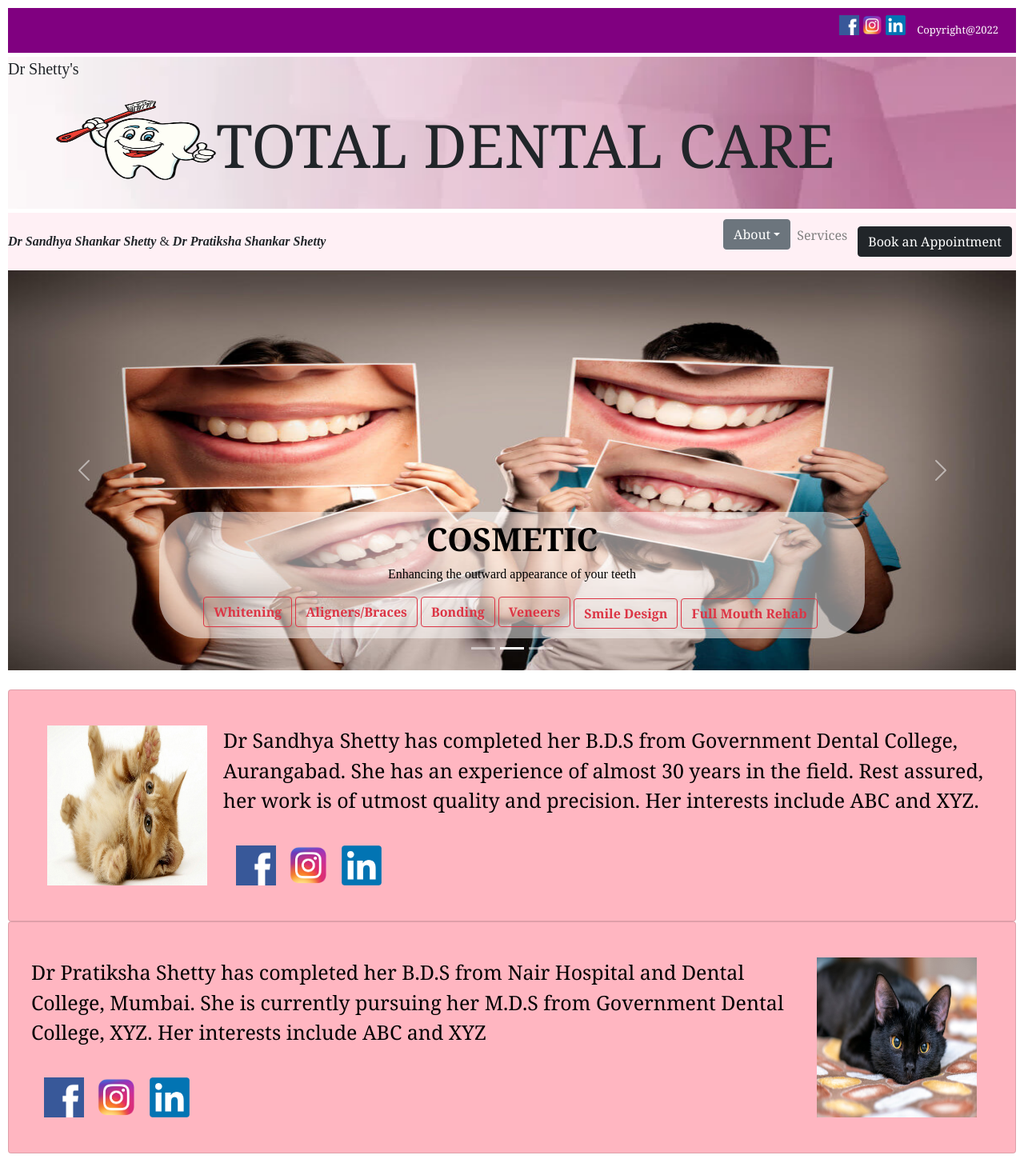
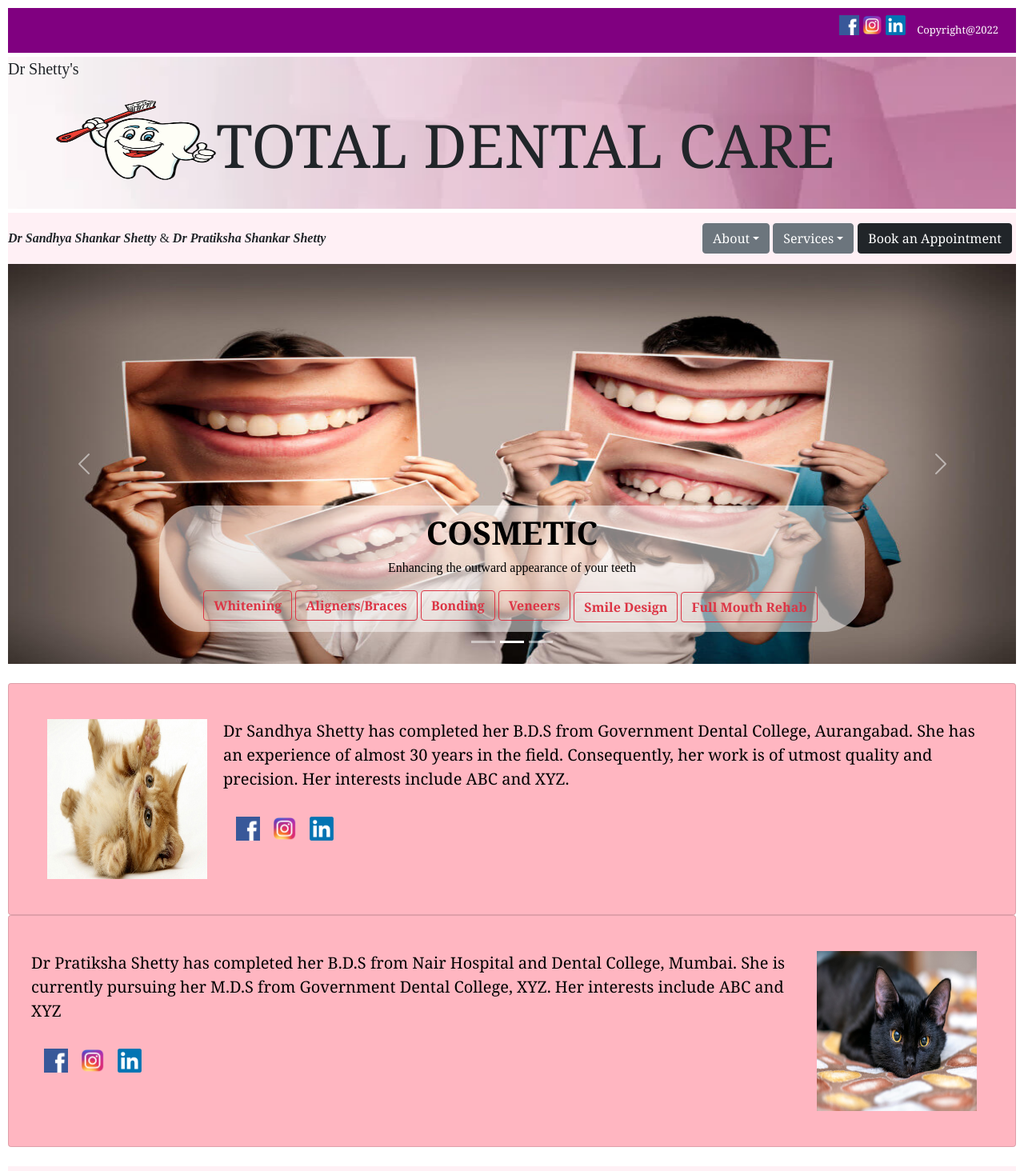
Before and after one commit to PrakritiShetty/ClinicWebsite, a React (Create React App) app in the folder client/: page / in a window 1280 px wide. Shown: the top 1464 px of the page at 80% size. Built offline with nearby package versions, Linux system fonts and the light colour scheme.

Commit message:
dropdownCompleted

```diff
--- a/client/src/components/index.component.js
+++ b/client/src/components/index.component.js
@@ -14,20 +14,33 @@ export default class Index extends React.Component
 
         this.toggle1 = this.toggle1.bind(this);
         this.toggle2 = this.toggle2.bind(this);
+        this.toggle2a= this.toggle2a.bind(this);
+        this.toggle2b= this.toggle2a.bind(this);
+        this.toggle2c= this.toggle2a.bind(this);
 
-        // this.onMouseEnter = this.onMouseEnter.bind(this);
-        // this.onMouseLeave = this.onMouseLeave.bind(this);
+
+        this.onMouseEnter1 = this.onMouseEnter1.bind(this);
+        this.onMouseLeave1 = this.onMouseLeave1.bind(this);
+        this.onMouseEnter2 = this.onMouseEnter2.bind(this);
+        this.onMouseLeave2 = this.onMouseLeave2.bind(this);
+        this.onMouseEnter2a = this.onMouseEnter2a.bind(this);
+        this.onMouseLeave2a = this.onMouseLeave2a.bind(this);
+        this.onMouseEnter2b = this.onMouseEnter2b.bind(this);
+        this.onMouseLeave2b = this.onMouseLeave2b.bind(this);
+        this.onMouseEnter2c = this.onMouseEnter2c.bind(this);
+        this.onMouseLeave2c = this.onMouseLeave2c.bind(this);
         this.state = {
           dropdownOpen1: false,
           dropdownOpen2: false,
-
+          dropdownOpen2a: false,
+          dropdownOpen2b: false,
+          dropdownOpen2c: false
         };
       }
 
       toggle1() {
         this.setState(prevState => ({
-          dropdownOpen1: !prevState.dropdownOpen1,
-
+          dropdownOpen1: !prevState.dropdownOpen1
         }));
       }
       toggle2() {
@@ -35,13 +48,62 @@ export default class Index extends React.Component
           dropdownOpen2: !prevState.dropdownOpen2
         }));
       }
+      toggle2a() {
+        this.setState(prevState => ({
+          dropdownOpen2a: !prevState.dropdownOpen2a
+        }));
+      }
+      toggle2b() {
+        this.setState(prevState => ({
+          dropdownOpen2a: !prevState.dropdownOpen2b
+        }));
+      }
+      toggle2c() {
+        this.setState(prevState => ({
+          dropdownOpen2a: !prevState.dropdownOpen2c
+        }));
+      }
+        onMouseEnter1() {
+            console.log("pressed");
+            this.setState({ dropdownOpen1: true });
+        }
+        onMouseLeave1() {
+            this.setState({ dropdownOpen1: false });
+        }
+        onMouseEnter2() {
+            console.log("pressed");
+          this.setState({ dropdownOpen2: true });
+        }
+        onMouseLeave2() {
+          this.setState({ dropdownOpen2: false });
 
+        }
+        onMouseEnter2a() {
+            console.log("pressed");
+          this.setState({ dropdownOpen2a: true });
+        }
+        onMouseLeave2a() {
+          this.setState({ dropdownOpen2a: false });
+        }
+        onMouseEnter2b() {
+            console.log("pressed");
+          this.setState({ dropdownOpen2b: true });
+        }
+        onMouseLeave2b() {
+          this.setState({ dropdownOpen2b: false });
+        }
+        onMouseEnter2c() {
+            console.log("pressed");
+          this.setState({ dropdownOpen2c: true });
+        }
+        onMouseLeave2c() {
+          this.setState({ dropdownOpen2c: false });
+        }
 
 
     render()
     {
     return(
-
         <div style={{margin:10, fontFamily:"Georgia"}}>
     <header>
         <nav className="navbar navbar-expand-sm container-fluid" style={{backgroundColor:"Purple"}}>
@@ -57,7 +119,8 @@ export default class Index extends React.Component
         </nav>
 
         <nav className="navbar-brand" style={{fontFamily:"Times New Roman", width:'100%'}}>
-              <ul className="navbar-nav" style={{backgroundImage: "url('./images/back.png')",width:'100%',backgroundSize: 'cover',backgroundRepeat: 'space'}}>
+            <ul className="navbar-nav"
+                style={{backgroundImage: "url('./images/back.png')",width:'100%',backgroundSize: 'cover',backgroundRepeat: 'space'}}>
                 <li className="navbar-item">
 
                     <p className="navbar-item" style={{fontFamily:"Lucida Handwriting"}}>Dr Shetty's</p>
@@ -68,17 +131,15 @@ export default class Index extends React.Component
 
                             <li><img src='./images/logotooth.png' height="100" width="200"></img></li>
 
-                      <li><p className="nav-brand" style={{textAlign:"center", fontFamily:"Georgia" ,fontSize:75}}>TOTAL DENTAL CARE</p></li>
+                            <li>
+                                <p className="nav-brand"
+                                    style={{textAlign:"center", fontFamily:"Georgia" ,fontSize:75}}>TOTAL DENTAL CARE
+                                </p>
+                            </li>
                         </ul>
                     </nav>
                 </li>
-                  {/* <li className="navbar-item ms-auto">
-                      <p class="form-check form-switch ms-auto">
-                          <input class="form-check-input" type="checkbox" role="switch" id="flexSwitchCheckDefault" />
-                          <span><label class="form-check-label" for="flexSwitchCheckDefault"
-                              style={{fontSize: '10px'}}>Theme</label></span>
-                      </p>
-                  </li> */}
+
             </ul>
 
         </nav>
@@ -95,20 +156,71 @@ export default class Index extends React.Component
 
 
             <ul className="navbar-nav ms-auto">
-                  <li className="navbar-item">
+                <li className="navbar-item px-1">
 
-                  <Dropdown className="d-inline" // onMouseOver={this.onMouseEnter} // onMouseLeave={this.onMouseLeave}
+                    <Dropdown className="d-inline" onMouseOver={this.onMouseEnter1} onMouseLeave={this.onMouseLeave1}
                         isOpen={this.state.dropdownOpen1} toggle={this.toggle1}>
                         <DropdownToggle caret>
                             About
                         </DropdownToggle>
                         <DropdownMenu>
-                            <DropdownItem ><a href="#" style={{textDecoration:"none"}}>Home</a></DropdownItem>
+                            <DropdownItem>Home</DropdownItem>
                         </DropdownMenu>
                     </Dropdown>
                 </li>
                 <li className="navbar-item">
-                      <p className="nav-link" style={{color:"grey"}}>Services</p>
+                    <Dropdown className="d-inline" onMouseOver={this.onMouseEnter2} onMouseLeave={this.onMouseLeave2}
+                        isOpen={this.state.dropdownOpen2} toggle={this.toggle2}>
+                        <DropdownToggle caret>
+                            Services
+                        </DropdownToggle>
+                        <DropdownMenu>
+                            <DropdownItem>
+                                <Dropdown   onMouseOver={this.onMouseEnter2a}
+                                    onMouseLeave={this.onMouseLeave2a} isOpen={this.state.dropdownOpen2a}
+                                    toggle={this.toggle2a} alignLeft>
+                                    <DropdownToggle caret style={{background:"white", textDecoration:"none", color:"black", border:"none"}}>General</DropdownToggle>
+                                    <DropdownMenu>
+                                        <DropdownItem>Filling</DropdownItem>
+                                        <DropdownItem>Scaling</DropdownItem>
+                                        <DropdownItem>Crowns</DropdownItem>
+                                        <DropdownItem>Emergency</DropdownItem>
+                                    </DropdownMenu>
+                                </Dropdown>
+                            </DropdownItem>
+
+                            <DropdownItem>
+                                <Dropdown onMouseOver={this.onMouseEnter2b}
+                                    onMouseLeave={this.onMouseLeave2b} isOpen={this.state.dropdownOpen2b}
+                                    toggle={this.toggle2b} alignLeft>
+                                    <DropdownToggle caret style={{background:"white", textDecoration:"none", color:"black", border:"none"}}>Cosmetic</DropdownToggle>
+                                    <DropdownMenu>
+                                        <DropdownItem>Whitening</DropdownItem>
+                                        <DropdownItem>Aligners/Braces</DropdownItem>
+                                        <DropdownItem>Bonding</DropdownItem>
+                                        <DropdownItem>Veneers</DropdownItem>
+                                        <DropdownItem>Smile Design</DropdownItem>
+                                        <DropdownItem>Full Mouth Rehabilitation</DropdownItem>
+                                    </DropdownMenu>
+                                </Dropdown>
+                            </DropdownItem>
+
+
+                            <DropdownItem>
+                                <Dropdown class="bg-light"  onMouseOver={this.onMouseEnter2c}
+                                    onMouseLeave={this.onMouseLeave2c} isOpen={this.state.dropdownOpen2c}
+                                    toggle={this.toggle2c} alignLeft>
+                                    <DropdownToggle caret style={{background:"white", textDecoration:"none", color:"black", border:"none"}}>Surgical</DropdownToggle>
+                                    <DropdownMenu>
+                                        <DropdownItem>Implant</DropdownItem>
+                                        <DropdownItem>Extraction</DropdownItem>
+                                        <DropdownItem>Root Canal</DropdownItem>
+                                        <DropdownItem>Periodontal Flap</DropdownItem>
+                                    </DropdownMenu>
+                                </Dropdown>
+                            </DropdownItem>
+                        </DropdownMenu>
+                    </Dropdown>
                 </li>
             </ul>
             <button type="button" class="btn btn-dark" style={{margin:5}}>
@@ -119,29 +231,18 @@ export default class Index extends React.Component
     </nav>
 
 
-
-
-
-      {/* <video width="100%" autoplay>
-          <source src="https://youtu.be/36MEJbSidMg" type="video">
-          </source>
-          Your browser does not support the video tag.
-      </video> */}
-      {/* <iframe width="100%" height="315" src="https://youtube.com/embed/36MEJbSidMg?controls=0&autoplay=true&muted=1">
-      </iframe> */}
-
-
-
     <Carousel>
         <Carousel.Item style={{height:"500px"}}>
 
             <img className="d-block w-100 h-100" src="./images/image3.webp" alt="First slide" />
 
             <Carousel.Caption>
-              <div style={{backgroundColor:"rgba(255,255,255,.5)", height:"max-height", padding:"10px", borderRadius:"50px"}}>
+                <div
+                    style={{backgroundColor:"rgba(255,255,255,.5)", height:"max-height", padding:"10px", borderRadius:"50px"}}>
                     <h1 style={{color:"black"}}><b>GENERAL</b></h1>
-                  <p style={{color:"black",fontFamily:"Lucida Handwriting" , opacity:1}}>Simple procedures for everyday problems</p>
-                  <button type="button" class="btn btn-outline-danger me-1"  ><b>Fillings</b></button>
+                    <p style={{color:"black",fontFamily:"Lucida Handwriting" , opacity:1}}>Simple procedures for
+                        everyday problems</p>
+                    <button type="button" class="btn btn-outline-danger me-1"><b>Fillings</b></button>
                     <button type="button" class="btn btn-outline-danger me-1"><b>Scaling</b></button>
                     <button type="button" class="btn btn-outline-danger me-1"><b>Crowns</b></button>
                     <button type="button" class="btn btn-outline-danger me-1"><b>Emergency</b></button>
@@ -152,7 +253,8 @@ export default class Index extends React.Component
         <Carousel.Item style={{height:"500px"}}>
             <img className="d-block w-100 h-100" src="./images/image2.jpg" alt="Second slide" height="100%" />
             <Carousel.Caption>
-              <div style={{backgroundColor:"rgba(255,255,255,.5)", height:"max-height", padding:"10px", borderRadius:"50px"}}>
+                <div
+                    style={{backgroundColor:"rgba(255,255,255,.5)", height:"max-height", padding:"10px", borderRadius:"50px"}}>
                     <h1 style={{color:"black"}}><b>COSMETIC</b></h1>
                     <p style={{color:"black", fontFamily:"Lucida Handwriting"}}>Enhancing the outward appearance of your
                         teeth</p>
@@ -169,9 +271,11 @@ export default class Index extends React.Component
             <img className="d-block w-100 h-100" src="./images/image1.webp" alt="Third slide" />
 
             <Carousel.Caption>
-              <div style={{backgroundColor:"rgba(255,255,255,.5)", height:"max-height", padding:"10px", borderRadius:"50px"}}>
+                <div
+                    style={{backgroundColor:"rgba(255,255,255,.5)", height:"max-height", padding:"10px", borderRadius:"50px"}}>
                     <h1 style={{color:"black"}}><b>SURGICAL</b></h1>
-                  <p style={{color:"black", fontFamily:"Lucida Handwriting"}}>Slightly longer procedures for comprehensive
+                    <p style={{color:"black", fontFamily:"Lucida Handwriting"}}>Slightly longer procedures for
+                        comprehensive
                         care</p>
                     <button type="button" class="btn btn-outline-danger me-1 mb-1"><b>Implants</b></button>
                     <button type="button" class="btn btn-outline-danger me-1 mb-1"><b>Extractions</b></button>
@@ -191,16 +295,24 @@ export default class Index extends React.Component
             <Card.Text style={{color:"black"}}>
                 <nav className="navbar navbar-expand-sm container-fluid">
                     <ul className="navbar-nav ms-auto">
-        <li className="navbar-item"><img src="./images/cat3.jpg" style={{height:200, width:200, margin:20}}></img></li>
-        <li style={{marginTop:20, fontSize:25}}>Dr Sandhya Shetty has completed her B.D.S from Government Dental College, Aurangabad. She has an experience of almost 30 years in the field. Rest assured, her work is of utmost quality and precision. Her interests include ABC and XYZ.<br></br>
+                        <li className="navbar-item"><img src="./images/cat3.jpg"
+                                style={{height:200, width:200, margin:20}}></img></li>
+                        <li style={{marginTop:20, fontSize:20}}>Dr Sandhya Shetty has completed her B.D.S from
+                            Government Dental College, Aurangabad. She has an experience of almost 30 years in the
+                            field. Consequently, her work is of utmost quality and precision. Her interests include ABC
+                            and XYZ.<br></br>
                             <br></br>
                             <ul className="navbar-nav me-auto">
-                  <li className="navbar-item px-3"><img src="./images/facebookLogo.png" height="50" width="50"></img></li>
-                  <li className="navbar-item"><img src="./images/instagramLogopng.png" height="50" width="50"></img></li>
-                  <li className="navbar-item px-3"><img src="./images/linkedinLogopng.png" height="50" width="50"></img>
+                                <li className="navbar-item px-3"><img src="./images/facebookLogo.png" height="30"
+                                        width="30"></img></li>
+                                <li className="navbar-item"><img src="./images/instagramLogopng.png" height="30"
+                                        width="30"></img></li>
+                                <li className="navbar-item px-3"><img src="./images/linkedinLogopng.png" height="30"
+                                        width="30"></img>
                                 </li>
 
-              </ul></li>
+                            </ul>
+                        </li>
                     </ul>
                 </nav>
             </Card.Text>
@@ -215,17 +327,23 @@ export default class Index extends React.Component
                 <nav className="navbar navbar-expand-sm container-fluid">
                     <ul className="navbar-nav me-auto">
 
-        <li style={{marginTop:20, fontSize:25}}>Dr Pratiksha Shetty has completed her B.D.S from Nair Hospital and Dental College, Mumbai. She is currently pursuing her M.D.S from Government Dental College, XYZ. Her interests include ABC and XYZ<br></br>
+                        <li style={{marginTop:20, fontSize:20}}>Dr Pratiksha Shetty has completed her B.D.S from Nair
+                            Hospital and Dental College, Mumbai. She is currently pursuing her M.D.S from Government
+                            Dental College, XYZ. Her interests include ABC and XYZ<br></br>
                             <br></br>
                             <ul className="navbar-nav ms-auto">
-                  <li className="navbar-item px-3"><img src="./images/facebookLogo.png" height="50" width="50"></img></li>
-                  <li className="navbar-item"><img src="./images/instagramLogopng.png" height="50" width="50"></img></li>
-                  <li className="navbar-item px-3"><img src="./images/linkedinLogopng.png" height="50" width="50"></img>
+                                <li className="navbar-item px-3"><img src="./images/facebookLogo.png" height="30"
+                                        width="30"></img></li>
+                                <li className="navbar-item"><img src="./images/instagramLogopng.png" height="30"
+                                        width="30"></img></li>
+                                <li className="navbar-item px-3"><img src="./images/linkedinLogopng.png" height="30"
+                                        width="30"></img>
                                 </li>
 
                             </ul>
                         </li>
-        <li className="navbar-item"><img src="./images/cat1.jpg" style={{height:200, width:200, margin:20}}></img></li>
+                        <li className="navbar-item"><img src="./images/cat1.jpg"
+                                style={{height:200, width:200, margin:20}}></img></li>
 
                     </ul>
                 </nav>
@@ -236,7 +354,8 @@ export default class Index extends React.Component
     <br></br>
     <div style={{height:"500px"}}>
 
-    <nav className="navbar  navbar-expand-sm container-fluid" style={{scrollbarWidth:"none",WebkitScrollbarDisplay:"none", backgroundColor:"LavenderBlush"}}>
+        <nav className="navbar  navbar-expand-sm container-fluid"
+            style={{scrollbarWidth:"none",WebkitScrollbarDisplay:"none", backgroundColor:"LavenderBlush"}}>
             <ul className="navbar-nav me-auto" style={{ display: "grid",
 gridAutoFlow: "column",
 overflowX: "scroll",
@@ -309,11 +428,15 @@ overscrollBehaviorInline: "contain", }}>
             <ul className="navbar-nav">
 
                 <li className="navbar-item px-6"><b><br></br><br></br><br></br>REACH US:</b> </li>
-            <li className="navbar-item px-5"><br></br>Dr Shetty's Total Dental Care<br></br>Shop #9, Saidham Complex<br></br>P.K road
+                <li className="navbar-item px-5"><br></br>Dr Shetty's Total Dental Care<br></br>Shop #9, Saidham
+                    Complex<br></br>P.K road
                     Mumbai- 400076<br></br>Maharashtra, India <br></br> <br></br>+(91) 98XXXXXXXX</li>
 
                 <li>
-                <iframe src="https://www.google.com/maps/embed?pb=!1m18!1m12!1m3!1d3768.63998435371!2d72.94209841393148!3d19.167230054081532!2m3!1f0!2f0!3f0!3m2!1i1024!2i768!4f13.1!3m3!1m2!1s0x3be7b8f7c2d76931%3A0xa2d85150fddd96c8!2sDr%20Sandhya&#39;s%20Total%20Dental%20Care!5e0!3m2!1sen!2sin!4v1653633865846!5m2!1sen!2sin" width="800" height="200" style={{border:0}} referrerpolicy="no-referrer-when-downgrade"></iframe>
+                    <iframe
+                        src="https://www.google.com/maps/embed?pb=!1m18!1m12!1m3!1d3768.63998435371!2d72.94209841393148!3d19.167230054081532!2m3!1f0!2f0!3f0!3m2!1i1024!2i768!4f13.1!3m3!1m2!1s0x3be7b8f7c2d76931%3A0xa2d85150fddd96c8!2sDr%20Sandhya&#39;s%20Total%20Dental%20Care!5e0!3m2!1sen!2sin!4v1653633865846!5m2!1sen!2sin"
+                        width="800" height="200" style={{border:0}}
+                        referrerpolicy="no-referrer-when-downgrade"></iframe>
                 </li>
             </ul>
         </nav>
@@ -328,7 +451,8 @@ overscrollBehaviorInline: "contain", }}>
                 </li>
                 <li className="navbar-item px-5"><br></br>QUICK LINKS:<br></br><br></br>Home<br></br>About
                     Us<br></br>Technology<br></br>Careers<br></br>Documentation<br></br>Contact Us</li>
-                <li className="navbar-item px-5"><br></br>ADDRESS:<br></br><br></br>Dr Shetty's Total Dental Care<br></br>Shop #9, Saidham Complex<br></br>P.K road
+                <li className="navbar-item px-5"><br></br>ADDRESS:<br></br><br></br>Dr Shetty's Total Dental
+                    Care<br></br>Shop #9, Saidham Complex<br></br>P.K road
                     Mumbai- 400076<br></br>Maharashtra, India
                     <br></br> <br></br>+(91) 98XXXXXXXX</li>
                 <li className="navbar-item px-5"><br></br>SOCIAL:<br></br><br></br>
@@ -345,6 +469,7 @@ overscrollBehaviorInline: "contain", }}>
 
 
 </div>
+
         );
     }
 
```
Also changed, not shown: client/src/components/index.html (added). Lines whose indentation alone changed are shown as unchanged.
